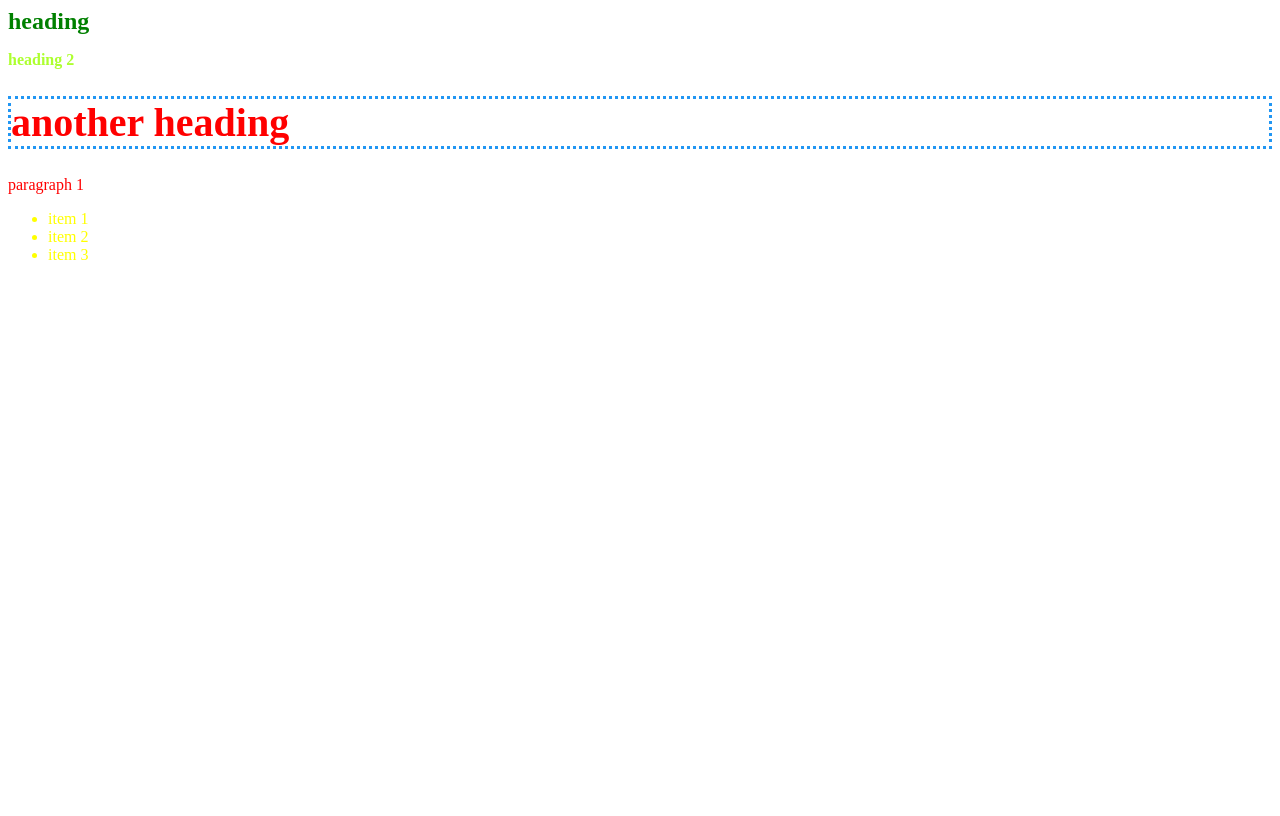
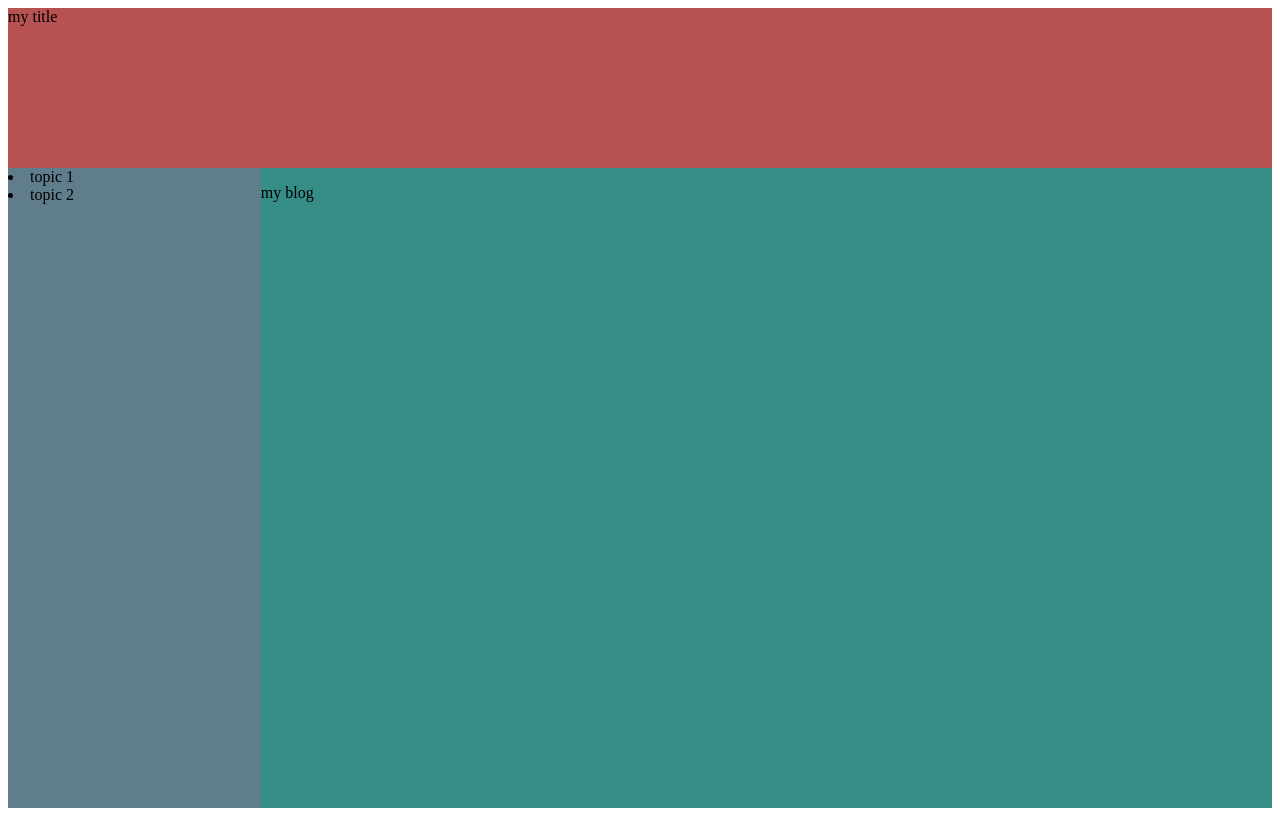
Before and after one commit to Lynn11323/class, a plain HTML site: page index.html in a window 1280 px wide. Drawn offline with Linux system fonts and the light colour scheme.

Commit message:
Update index.html

```diff
--- a/index.html
+++ b/index.html
@@ -1,34 +1,42 @@
 <html>
 <head>
 <style>
-    h1{
-	   color: green;
-	   font-size: 1.5em;
-	}
-	h2{
-	   color: greenyellow;
-	   font-size: 1em;
-	}
-	p{
-	  color:  red;
-	}
-	li {
-	  color: yellow;
-	}
+#topbottom{
+display:flex;
+flex-direction:  column;
+height: 100vh;
+}
+#top{
+background-color:#a52a2acf;
+flex: 1 1 20%;
+}
+#bottom{
+background-color:grey;
+display:flex;
+flex: 1 1 80%;
+}
+#left{
+background-color:#607d8b;
+flex: 1 1 20%;
+}
+#right{
+background-color:#00968896;
+flex: 1 1 80%;
+}
 </style>
 </head>
 <body>
+<div id="topbottom">
+<div id="top">my title</div>
+<div id="bottom">
+  <div id="left">
+  <li>topic 1</li>
+  <li>topic 2</li>
+</div>
+<div id="right"><p>my blog</p></div>
 
-<h1> heading </h1>
-<h2> heading 2</h2>
-<h1 style="font-size: 2.5em;color: red;border: dotted 3px #2196f3;"> another
-heading </h1>
-<p> paragraph 1</p>
-<ul>
-<li> item 1</li>
-<li> item 2</li>
-<li> item 3</li>
-</ul>
+</div>
+</div>
 
 </body>
 </html>
```
